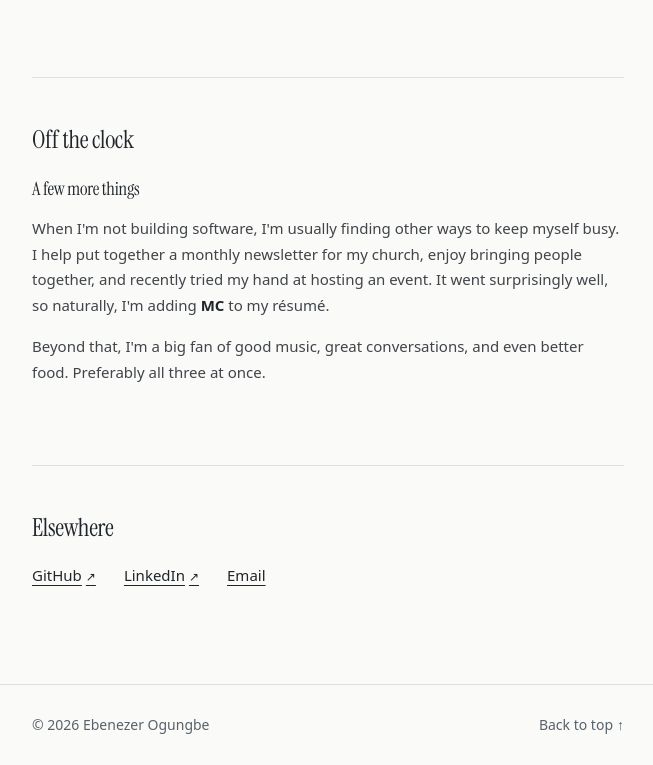
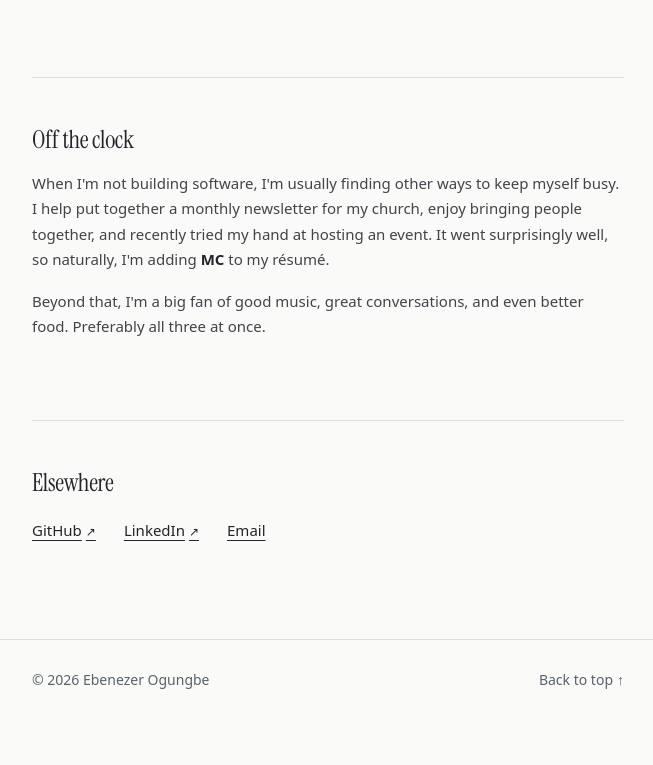
Before and after one commit to eb-kneezer/portfolio-v2, an Astro site: page / in a window 1280 px wide. Shown: the part 2250-3015 px from the top of the page, without its empty margins (312-965 px from the left). After the commit the page ends 2970 px from the top, so only its background shows below. Built offline with nearby package versions, Linux system fonts and the light colour scheme; Astro itself is replaced by a stand-in of ours.

Commit message:
remove redundant header

```diff
--- a/src/pages/index.astro
+++ b/src/pages/index.astro
@@ -199,7 +199,6 @@ const image = new URL(site.shareImage.path, origin).href;
       <h2 id="more-h" class="display text-section-title sm:text-section-title-wide">
         Off the clock
       </h2>
-      <h3 class="display mt-6 text-section-subtitle">A few more things</h3>
       <div class="mt-4 space-y-4 text-copy leading-copy text-foreground/85">
         <p>
           When I'm not building software, I'm usually finding other ways to keep myself busy. I help
```
